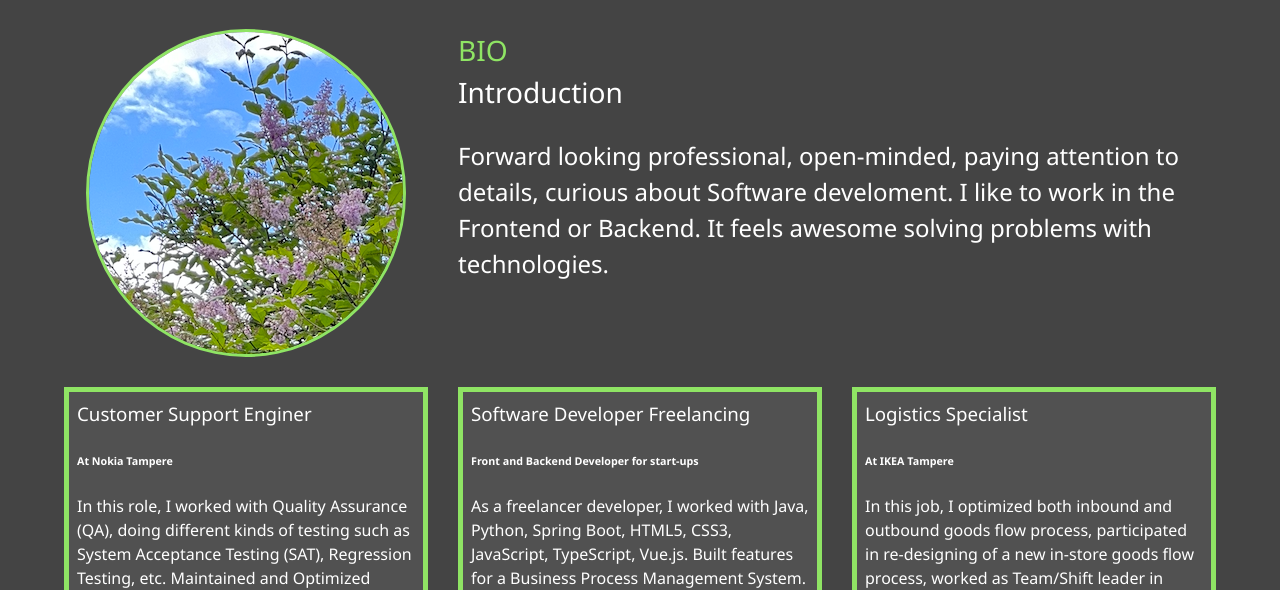
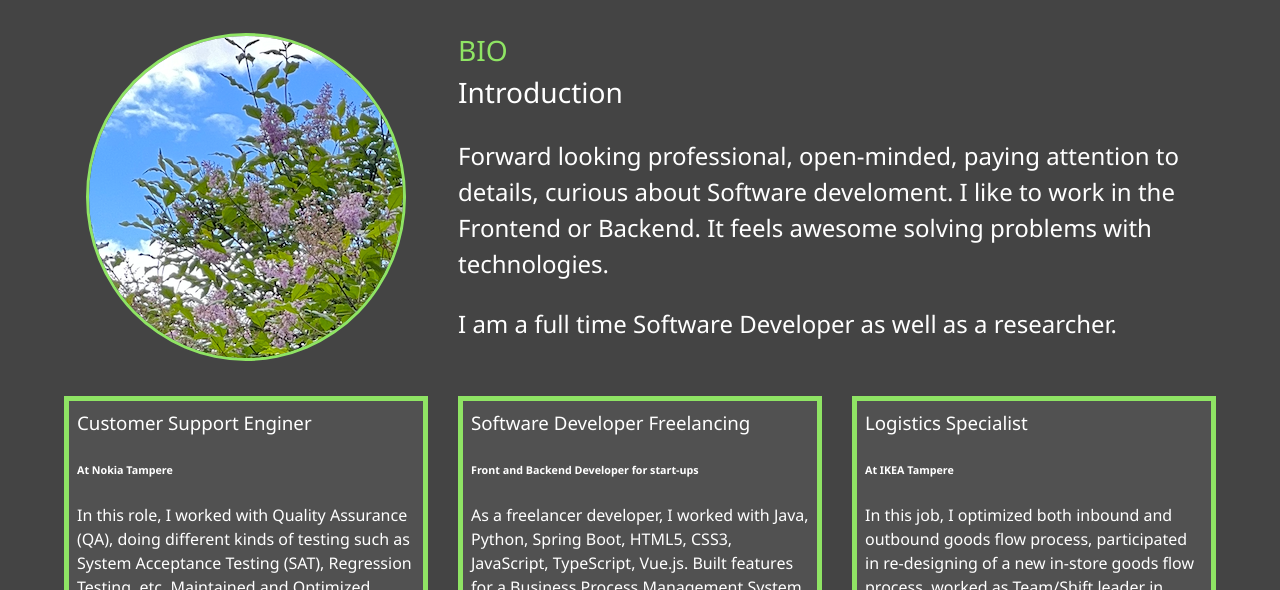
Before and after one commit to simonschamp/myportfolio2, a website: page list/about.html in a window 1280 px wide. Shown: the part 210-800 px from the top of the page. Drawn offline with Linux system fonts and the light colour scheme.

Commit message:
Updated the about page

```diff
--- a/list/about.html
+++ b/list/about.html
@@ -76,6 +76,10 @@
             Frontend or Backend. It feels awesome solving problems with
             technologies.
           </p>
+          <p>
+            I am a full time Software Developer as well as a
+            researcher.
+          </p>
         </div>
         <div class="job job-1">
           <h3>Customer Support Enginer</h3>
```
